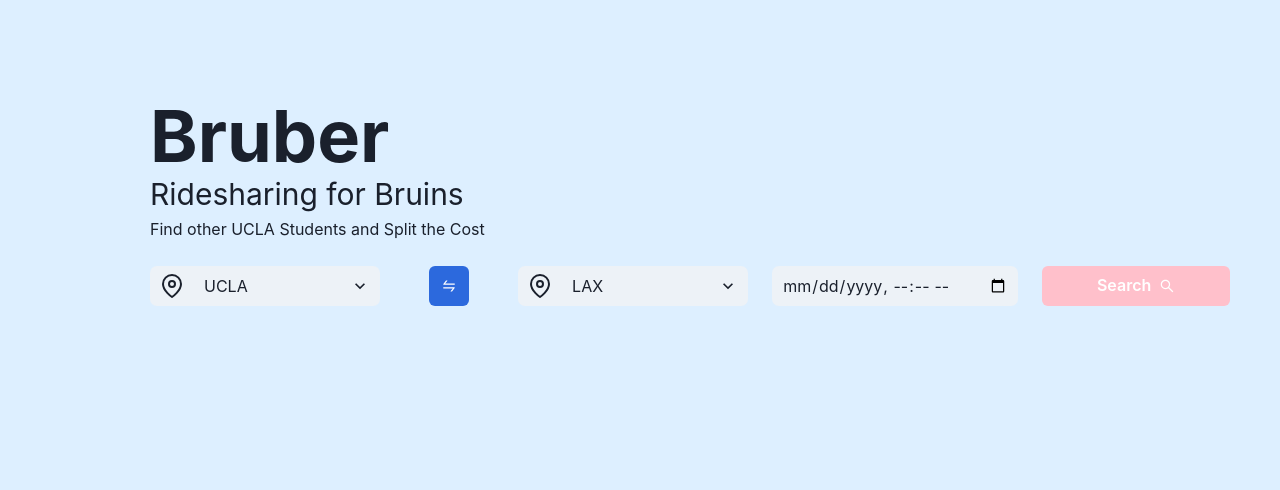
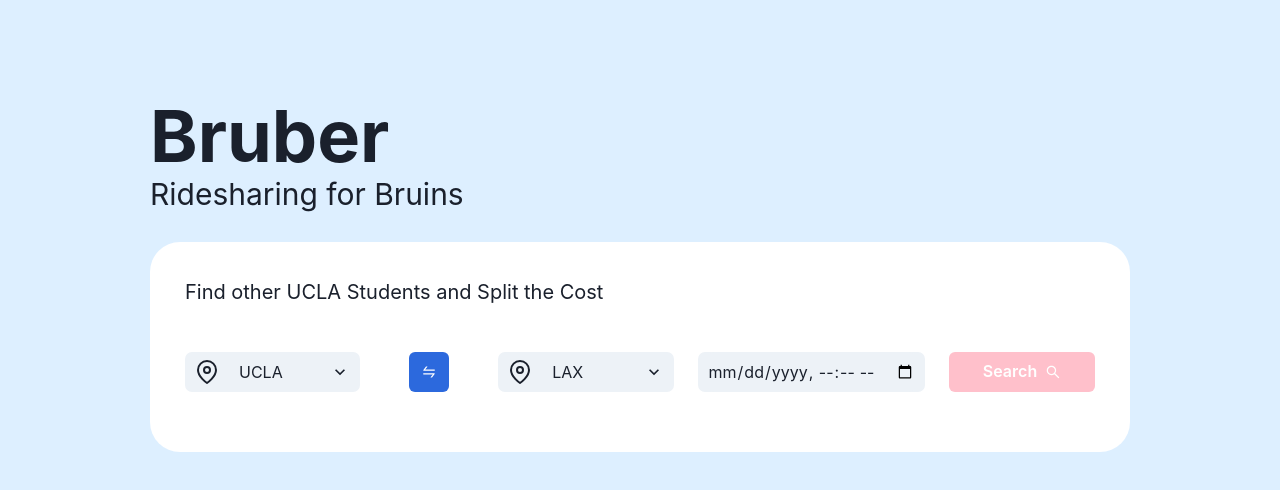
Before and after one commit to shzcuber/bruber, a React (Create React App) app in the folder frontend/: page / in a window 1280 px wide. Shown: the top 490 px of the page. Built offline with nearby package versions, Linux system fonts and the light colour scheme; a web font is replaced by a local one.

Commit message:
Add styling to homepage JourneyInputter

```diff
--- a/frontend/src/pages/Home.css
+++ /dev/null
@@ -1,16 +0,0 @@
-.home-container {
-    margin: 50px;
-}
-
-.home-heading {
-    font-size: 30px;
-}
-
-.home-heading-title {
-    margin: 0;
-}
-
-.home-heading-description {
-    margin: 5px 0;
-    font-size: 30px;
-}
--- a/frontend/src/pages/Home.js
+++ b/frontend/src/pages/Home.js
@@ -1,4 +1,3 @@
-import './Home.css';
 import {
   Heading,
   Box,
@@ -27,17 +26,21 @@
   };
 
   return (
-    <Box mt="100px" ml="150px" className='home-container'>
-        <div className="home-heading">
+    <Box className='home-container'>
+        <Box mt="100px" ml="150px" className="home-heading">
             <Heading as="h1" size="4xl">
               Bruber
             </Heading>
-            <Text>Ridesharing for Bruins</Text>
-        </div>
+            <Text fontSize="3xl">Ridesharing for Bruins</Text>
+        </Box>
 
-        <Box>
-          Find other UCLA Students and Split the Cost
-          <JourneyInputter locations={sampleLocations} journey={journey} />
+        <Box backgroundColor="white" borderRadius="30px" p="25px" mt="25px" mx="150px">
+          <Box p="10px">
+            <Text mb="20px" fontSize='xl'>
+              Find other UCLA Students and Split the Cost
+            </Text>
+            <JourneyInputter locations={sampleLocations} journey={journey} />
+          </Box>
         </Box>
     </Box>
   );
```
